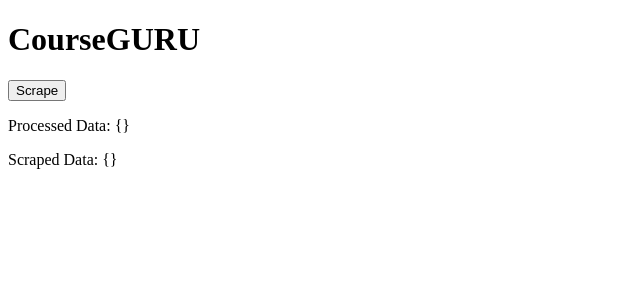
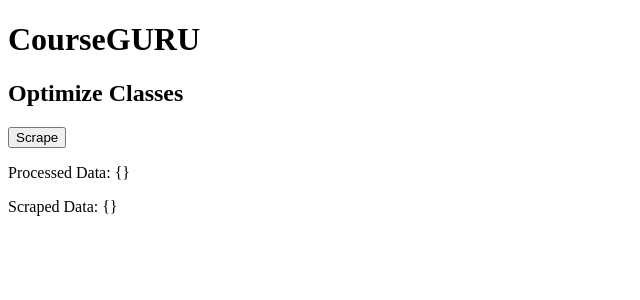
Before and after one commit to GokulrajK1/CourseGURU, a React (Vite) app: page / in a window 1280 px wide. Shown: the top 300 px of the page, without its empty margins (0-640 px from the left). Built offline with nearby package versions, Linux system fonts and the light colour scheme.

Commit message:
Added a H2 Element

```diff
--- a/src/App.jsx
+++ b/src/App.jsx
@@ -48,6 +48,7 @@ function App() {
 	return (
 		<div>
 			<h1>CourseGURU</h1>
+			<h2>Optimize Classes</h2>
 			<button onClick={sendScrapeRequestToBackground}>Scrape</button>
 			<p>Processed Data: {JSON.stringify(processed_data)}</p>
 			<p>Scraped Data: {JSON.stringify(scraped_data)}</p>
```
